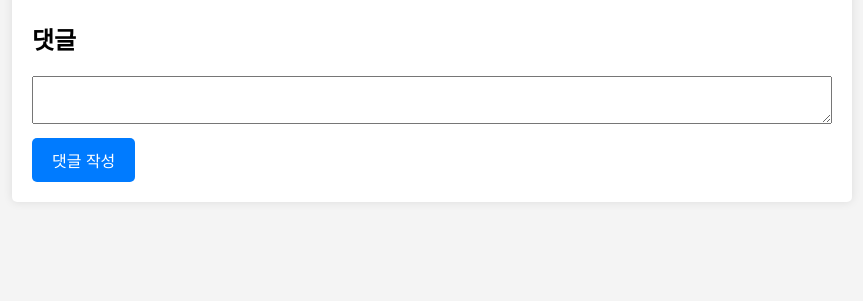
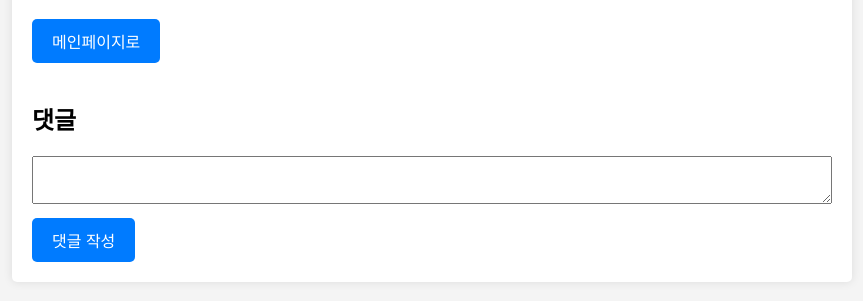
Before and after one commit to I-mho/univ-wp_project, a FastAPI app: template app/templates/post_detail.html in a window 1280 px wide. Shown: the part 109-410 px from the top of the page, without its empty margins (208-1071 px from the left). Run offline with FastAPI, Linux system fonts and the light colour scheme; the template is opened without the code that fills it, so the values that code supplies are empty.

Commit message:
final of final

```diff
--- a/app/templates/post_detail.html
+++ b/app/templates/post_detail.html
@@ -63,6 +63,11 @@
     <div class="container">
         <h1>{{ post.title }}</h1>
         <small>작성자: {{ post.author }} | 작성일: {{ post.created_at }}</small>
+        <br><br>
+        <div>
+            <a href="/" class="button">메인페이지로</a>
+        </div>
+        <br>
         <div class="post-content">{{ post.content }}</div>
         {% if user and user.name == post.author %}
             <div class="button-container">
```
